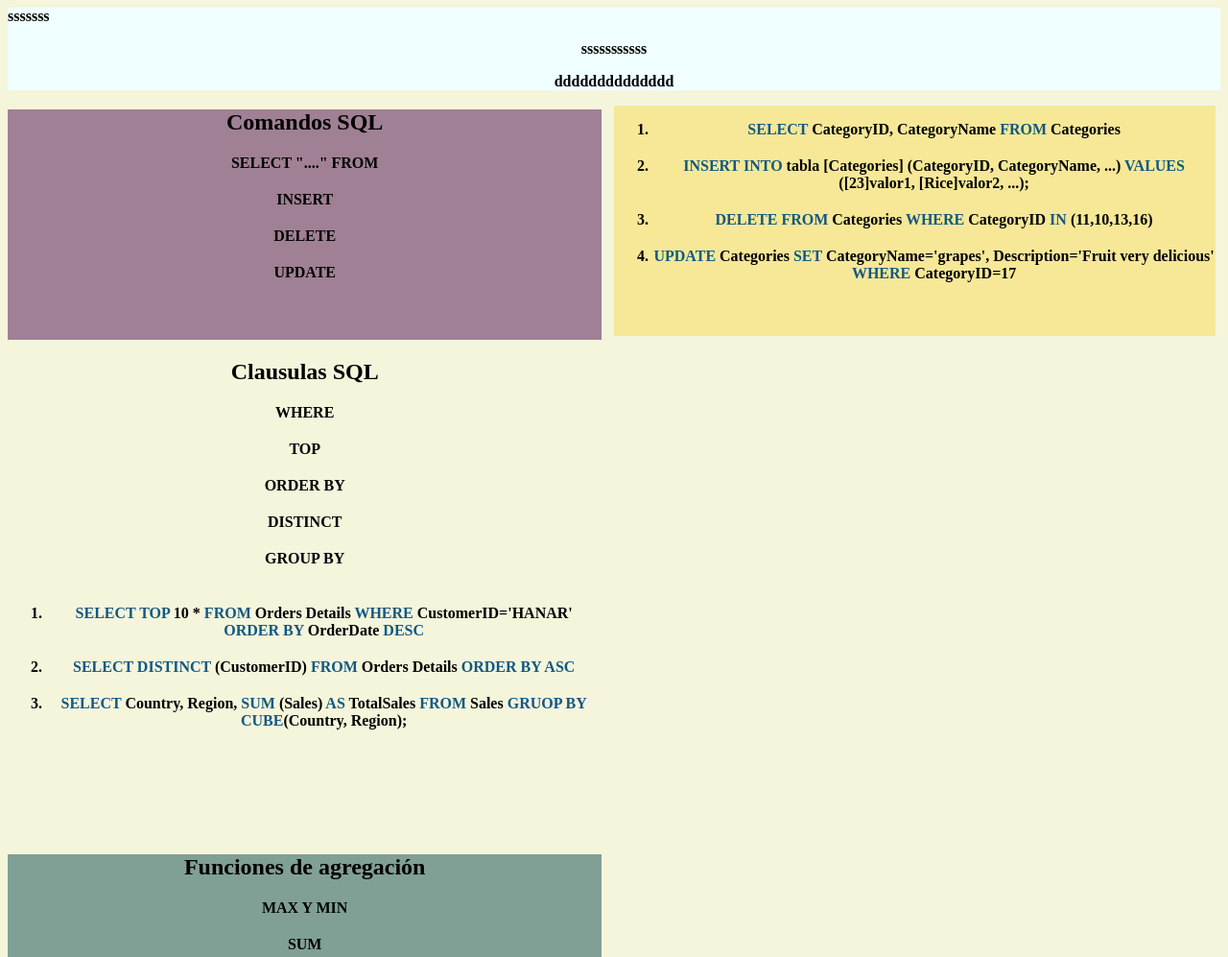
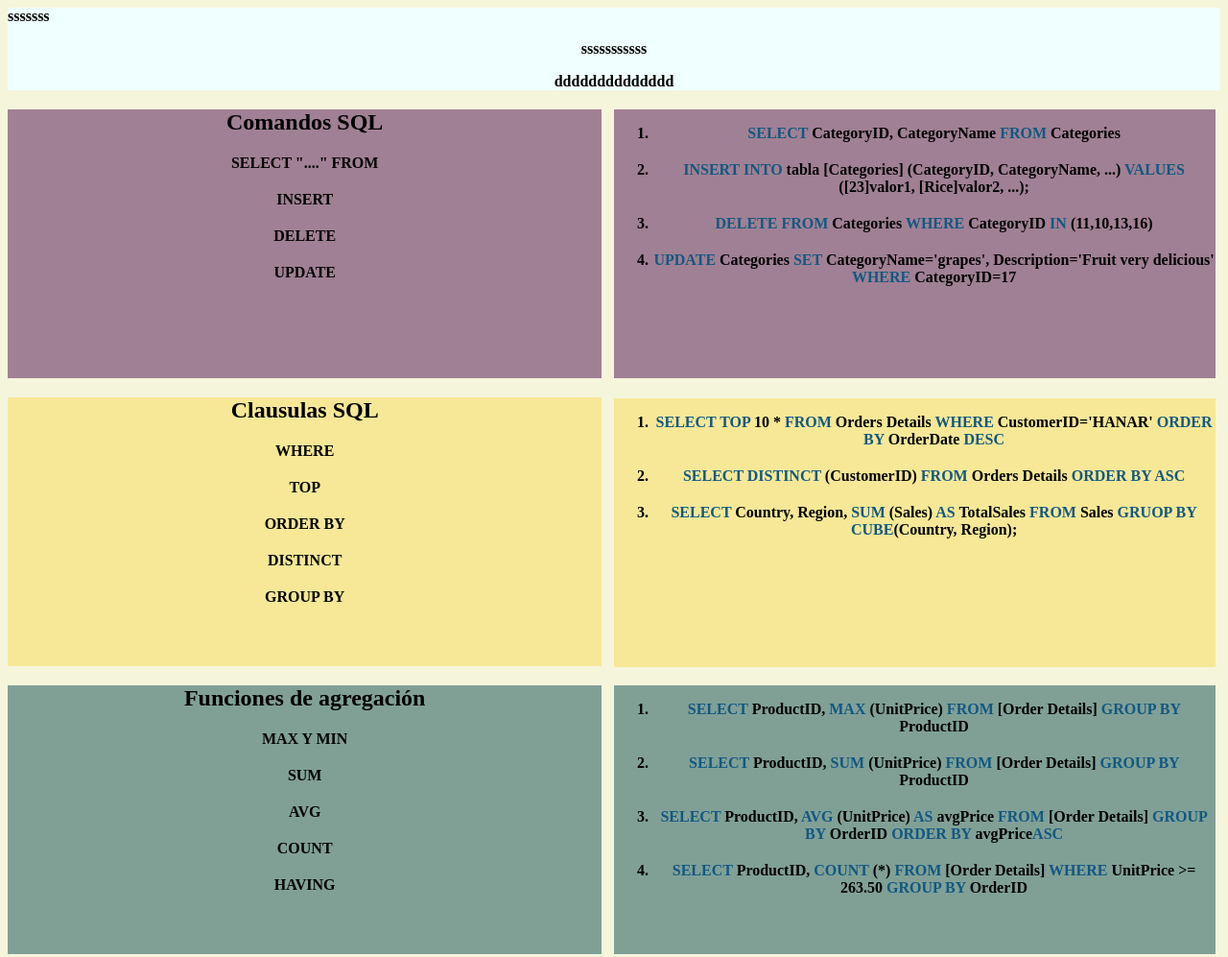
Before and after one commit to samuel2120/SQL, a plain HTML site: page index.html in a window 1280 px wide. Shown: the top 997 px of the page at 96% size. Drawn offline with Linux system fonts and the light colour scheme.

Commit message:
Update styleSql.css

```diff
--- a/styleSql.css
+++ b/styleSql.css
@@ -14,7 +14,7 @@ p.up{
 }
 div.second{
     width: 49%;
-    height: 240px;
+    height: 280px;
     text-align: center;
 }
 dt, li.Comandos{
@@ -28,11 +28,23 @@ div.deux{
 }
 div.trois{
     border-left: 5px;
-    background-color: rgba(247, 229, 131, 0.767);
+    background-color: rgb(160, 128, 148);
     position: absolute;
     left: 50%;
-    top: 110px;
+    top: 114px;
 }
 b.blue{
     color: rgb(18, 88, 129);
 }
+div.quatre{
+    background-color:  rgba(247, 229, 131, 0.767);
+    position: relative;
+
+}
+div.cinq{
+    border-left: 5px;
+    background-color:  rgba(247, 229, 131, 0.767);
+    position: absolute;
+    left: 50%;
+    top: 415px;
+}
```
